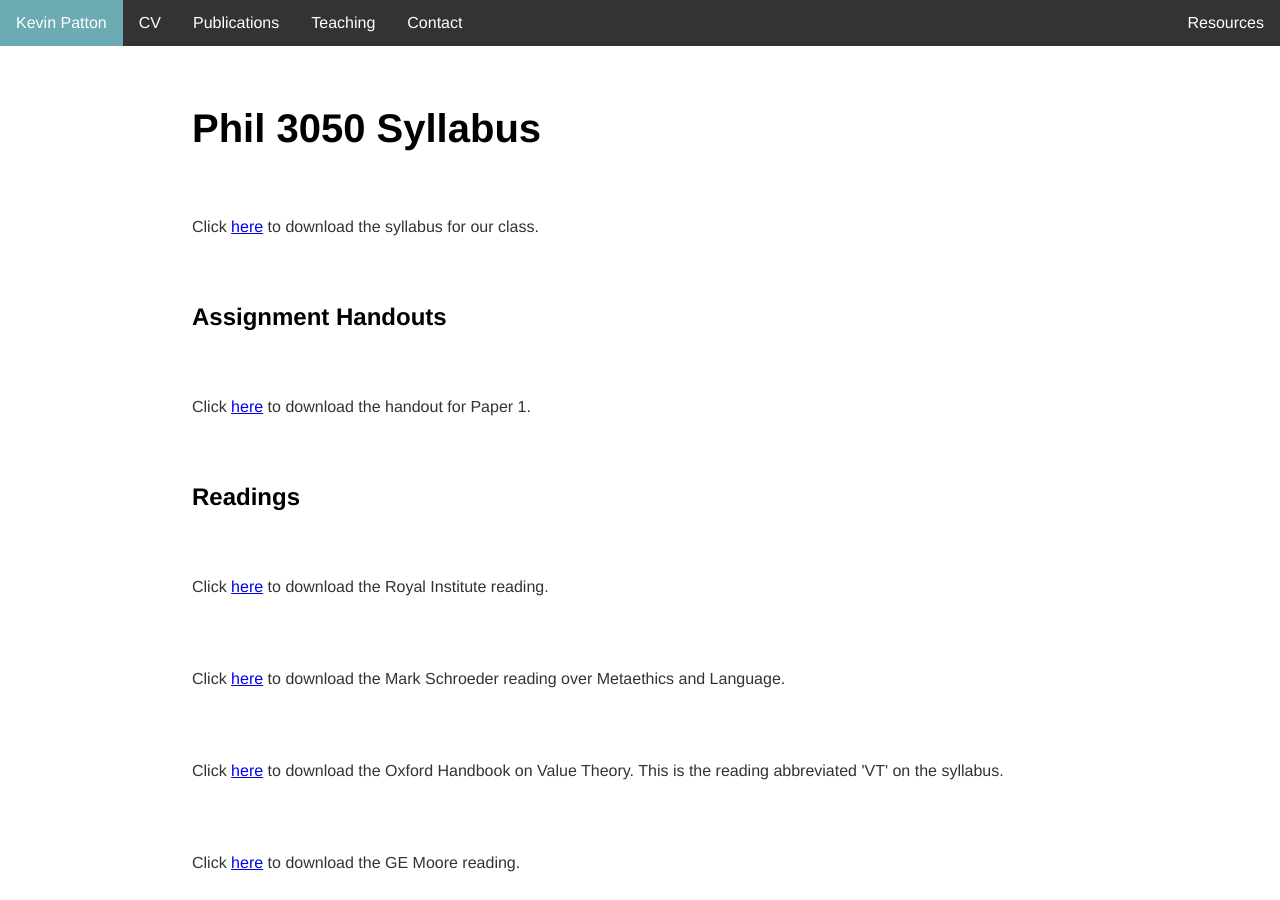
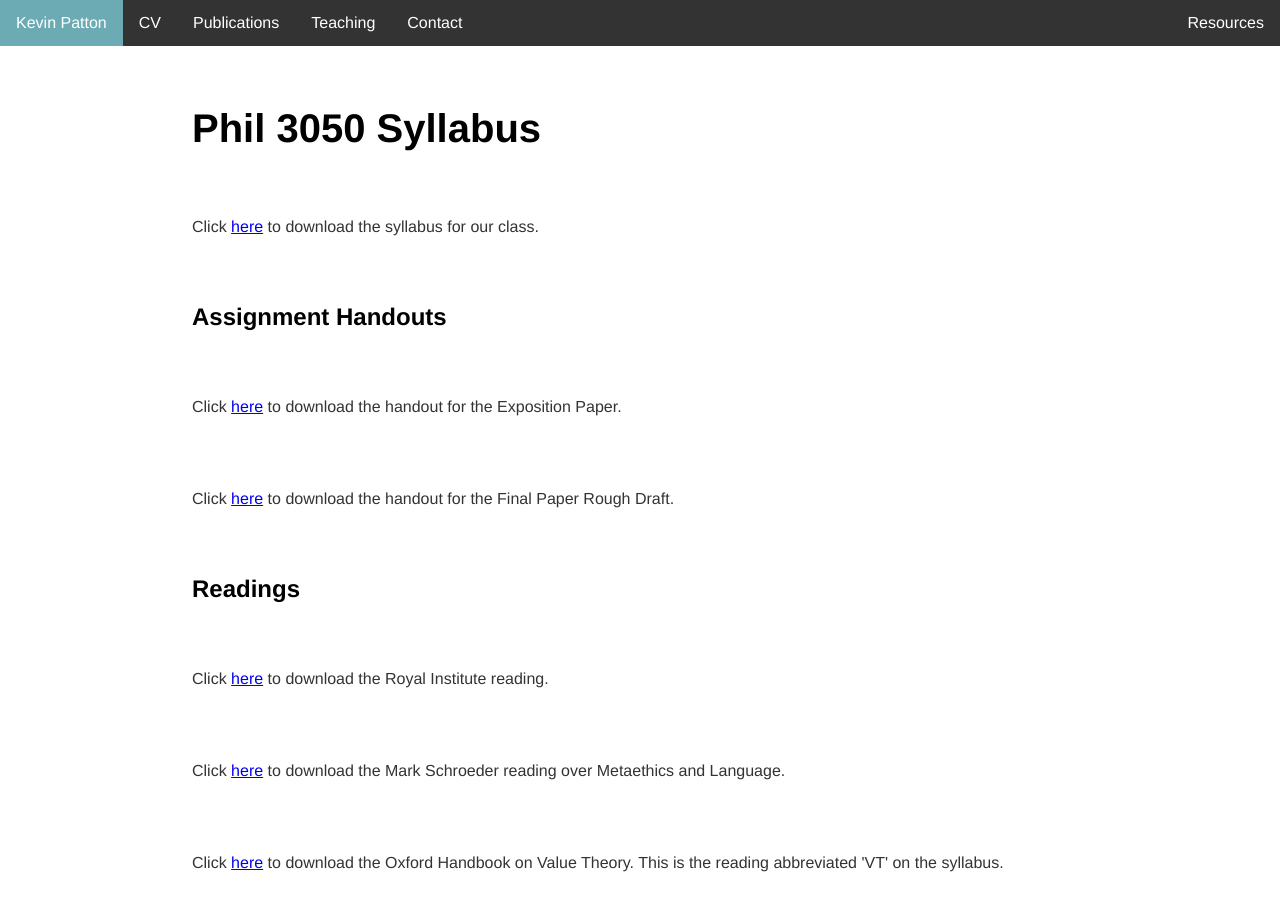
Before and after one commit to kevinjpatton/kevinjpatton.github.io, a Jekyll site: the page built from teaching/phil_3050/index.html, in a window 1280 px wide and 900 px high. Built offline with Jekyll 4.4.1, drawn with Linux system fonts in a browser that asks for light colours; Markdown is read by kramdown in place of the engine named in the settings.

Commit message:
Update index.html

```diff
--- a/teaching/phil_3050/index.html
+++ b/teaching/phil_3050/index.html
@@ -5,7 +5,8 @@ title: Teaching - Phil 3050
 <h1>Phil 3050 Syllabus</h1>
 <p>Click <a href="/teaching/phil_3050/Phil_3050_Syllabus_Sp2023.pdf" target="_blank">here</a> to download the syllabus for our class.</p>
 <h2>Assignment Handouts</h2>
-<p>Click <a href="/teaching/phil_3050/Handout - Expo Paper.pdf" target="_blank">here</a> to download the handout for Paper 1.</p>
+<p>Click <a href="/teaching/phil_3050/Handout - Expo Paper.pdf" target="_blank">here</a> to download the handout for the Exposition Paper.</p>
+<p>Click <a href="/teaching/phil_3050/Handout - ExpoPaper2.pdf" target="_blank">here</a> to download the handout for the Final Paper Rough Draft.</p>
 <h2>Readings</h2>
 <p>Click <a href="/banda/Royal Institute of Philosophy - Teaching Moral Philosophy.pdf" target="_blank">here</a> to download the Royal Institute reading.</p>
 <p>Click <a href="/teaching/phil_3050/Mark Schroeder - Philosophy of Language and Metaethics.pdf" target="_blank">here</a> to download the Mark Schroeder reading over Metaethics and Language.</p>
```
